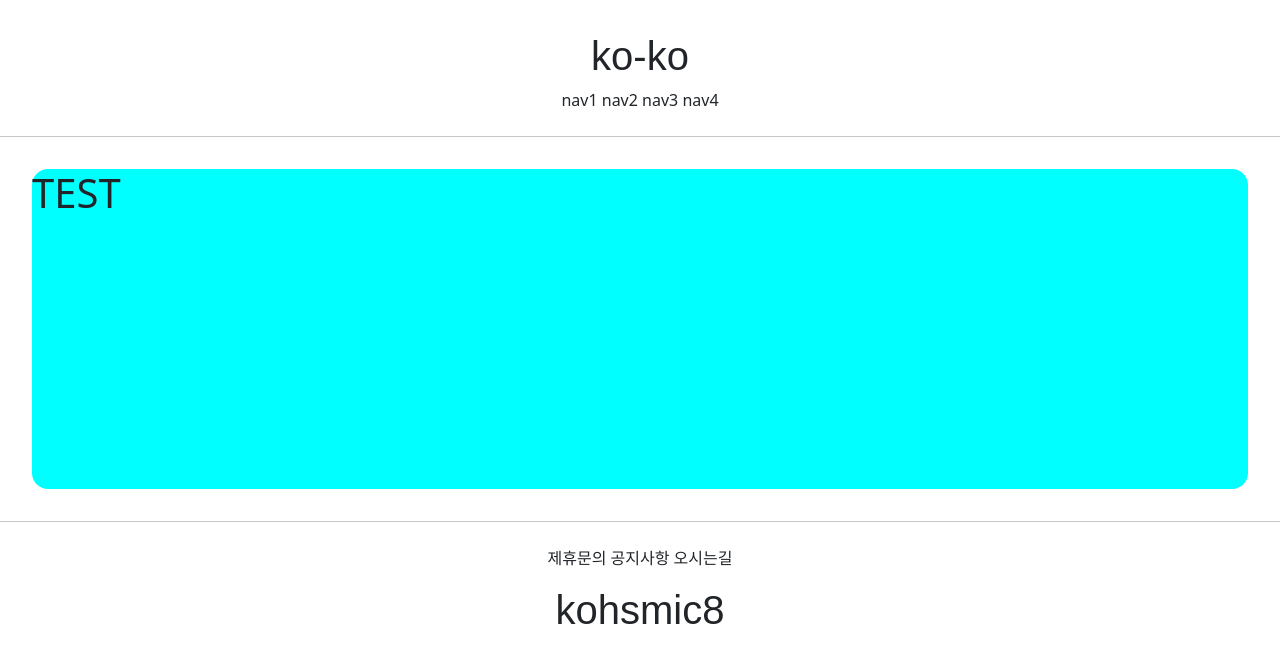
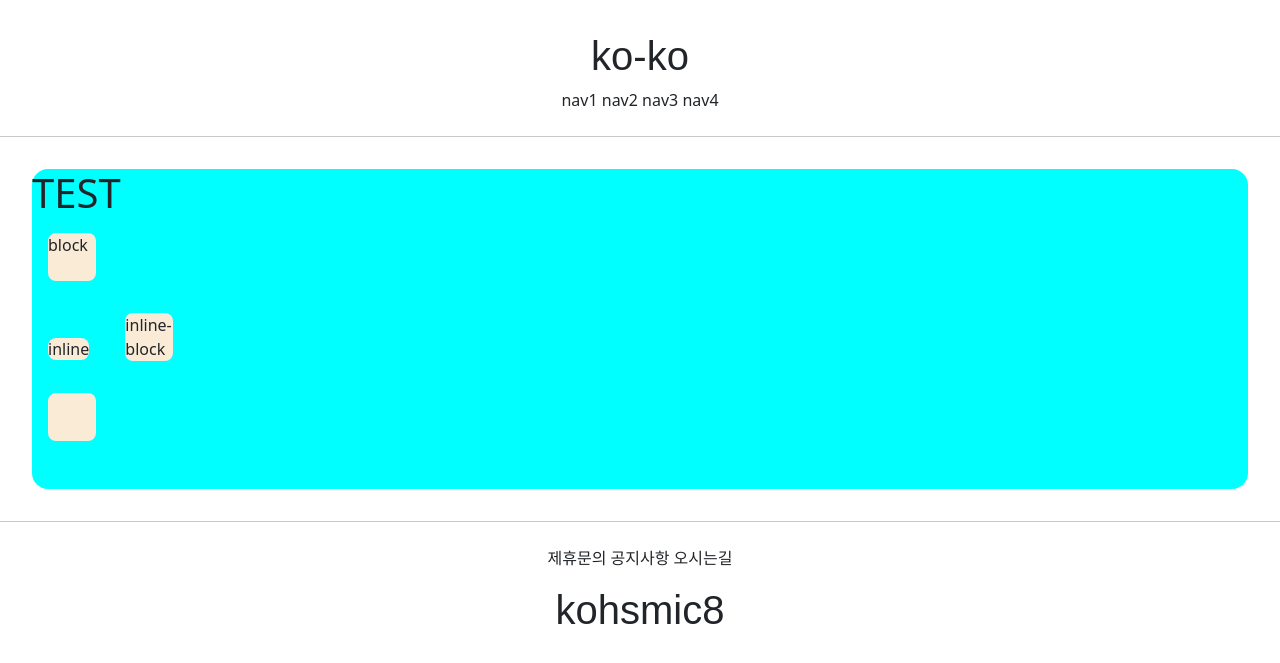
Before and after one commit to kohsmic8/test33, a Django app: page /accounts/hello_world/ in a window 1280 px wide. Shown: the top 663 px of the page. Run offline with Django 3.2, Linux system fonts and the light colour scheme; parts of the project's set-up code (start-up, migrations or seed data) failed here and were passed over.

Commit message:
7.7 test33 commit 2

```diff
--- a/accountapp/templates/accountapp/hello_world.html
+++ b/accountapp/templates/accountapp/hello_world.html
@@ -1,9 +1,24 @@
 {% extends 'base.html' %}
 
 {% block content %}
+    <style>
+        .testing {
+            background-color: antiquewhite;
+            margin: 1rem;
+            width: 48px;
+            height: 48px;
+            border-radius: .5rem;
+        }
+
+    </style>
 
     <div style="height: 20rem; background-color: aqua; margin: 2rem; border-radius: 1rem">
         <h1>TEST</h1>
-    </div>
 
+    <div class="testing" style="display: block">block</div>
+    <div class="testing" style="display: inline">inline</div>
+    <div class="testing" style="display: none">none</div>
+    <div class="testing" style="display: inline-block">inline-block</div>
+    <div class="testing"></div>
+</div>
 {% endblock %}
```
Also changed, not shown: templates/head.html (line endings or trailing spaces).
